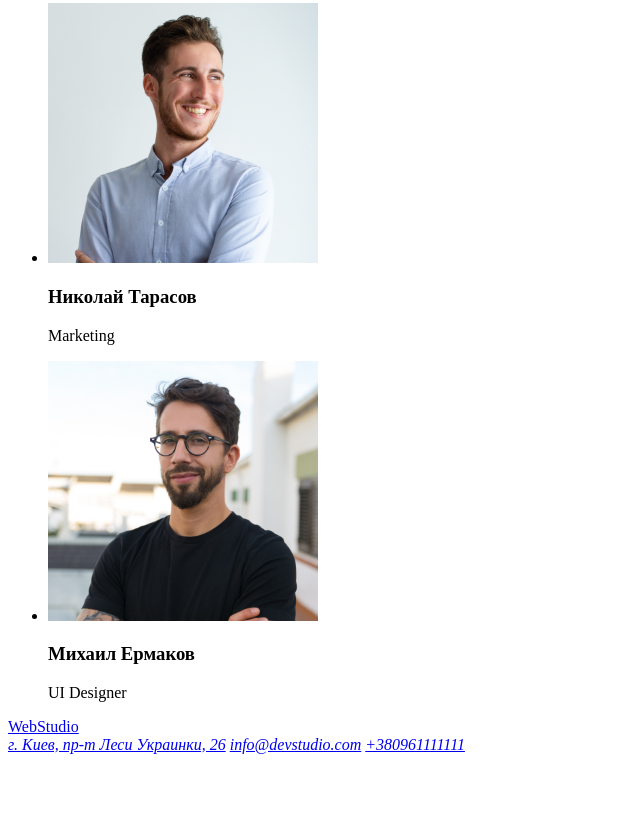
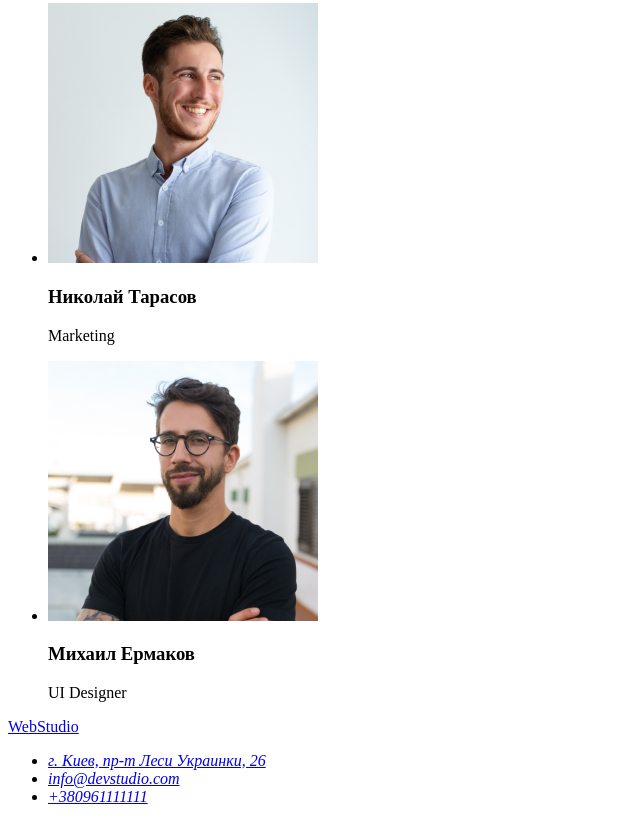
Before and after one commit to Alexei-Shvets/goit-markup-hw-01, a plain HTML site: page index.html in a window 1280 px wide. Shown: the part 2333-3155 px from the top of the page, without its empty margins (0-640 px from the left). Before the commit the page ends 3095 px from the top, so only its background shows below. Drawn offline with Linux system fonts and the light colour scheme.

Commit message:
update index.html

```diff
--- a/index.html
+++ b/index.html
@@ -112,9 +112,11 @@
         <div>
         <a href="/">WebStudio</a>
         <address>
-        <a href="https://goo.gl/maps/rf6R2WwhsUxqRuNf8">г. Киев, пр-т Леси Украинки, 26</a>
-        <a href="mailto:info@devstudio.com">info@devstudio.com</a>
-        <a href="tel:+380961111111">+380961111111</a>
+        <ul>
+        <li><a href="https://goo.gl/maps/rf6R2WwhsUxqRuNf8">г. Киев, пр-т Леси Украинки, 26</a></li>
+        <li><a href="mailto:info@devstudio.com">info@devstudio.com</a></li>
+        <li><a href="tel:+380961111111">+380961111111</a></li>
+        </ul>
         </address>
         </div>
 
```
